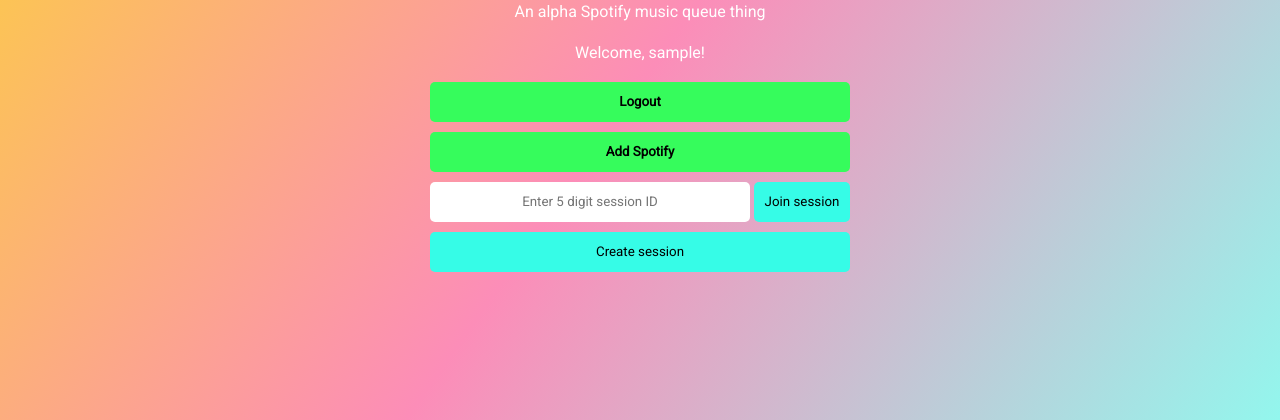
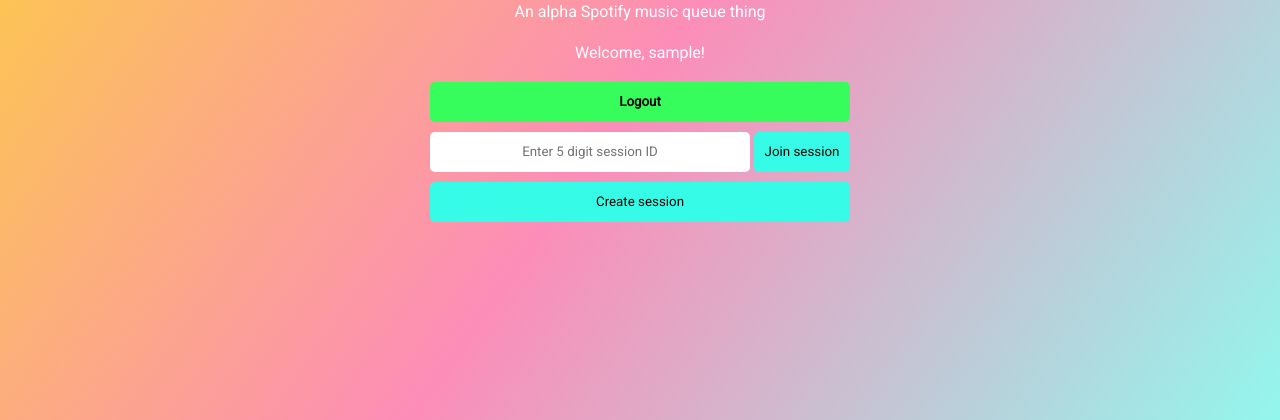
Before and after one commit to kspurlock/Jukebox, a Flask app: page / in a window 1280 px wide. Shown: the part 314-734 px from the top of the page. Run offline with Flask 2, Linux system fonts and the light colour scheme; a user stored in the database is signed in; tables that the repository leaves empty hold one stand-in row (values such as "Sample post"); some libraries are stand-ins or nearby versions.

Commit message:
Cleared database, Added automatic queue refresh, Added hide "Add Spotify" button when User has already added

```diff
--- a/jukebox/templates/home.html
+++ b/jukebox/templates/home.html
@@ -12,7 +12,7 @@
 				</a>
 			</li>
 
-			{% if not current_user.spotify %} <!--Will only display if user hasn't added Spotify-->
+			{% if not current_user.spotify_key %} <!--Will only display if user hasn't added Spotify-->
 				<li class="homebuttons"> <!--This would be even better Kian if you can add the spotify emblem in the button-->
 					<a href="{{ url_for('spotify_add') }}">
 						<button class="spotifybutton" type="button">Add Spotify</button>
--- a/jukebox/templates/player.html
+++ b/jukebox/templates/player.html
@@ -126,7 +126,8 @@
 		$(function () {
 			window.setInterval(function () {
 				loadUserList();
-			}, 5000)
+				loadQueueList();
+			}, 1000)
 
 			function loadUserList() {
 				$.ajax({
```
Also changed, not shown: jukebox/jukebox.db.
